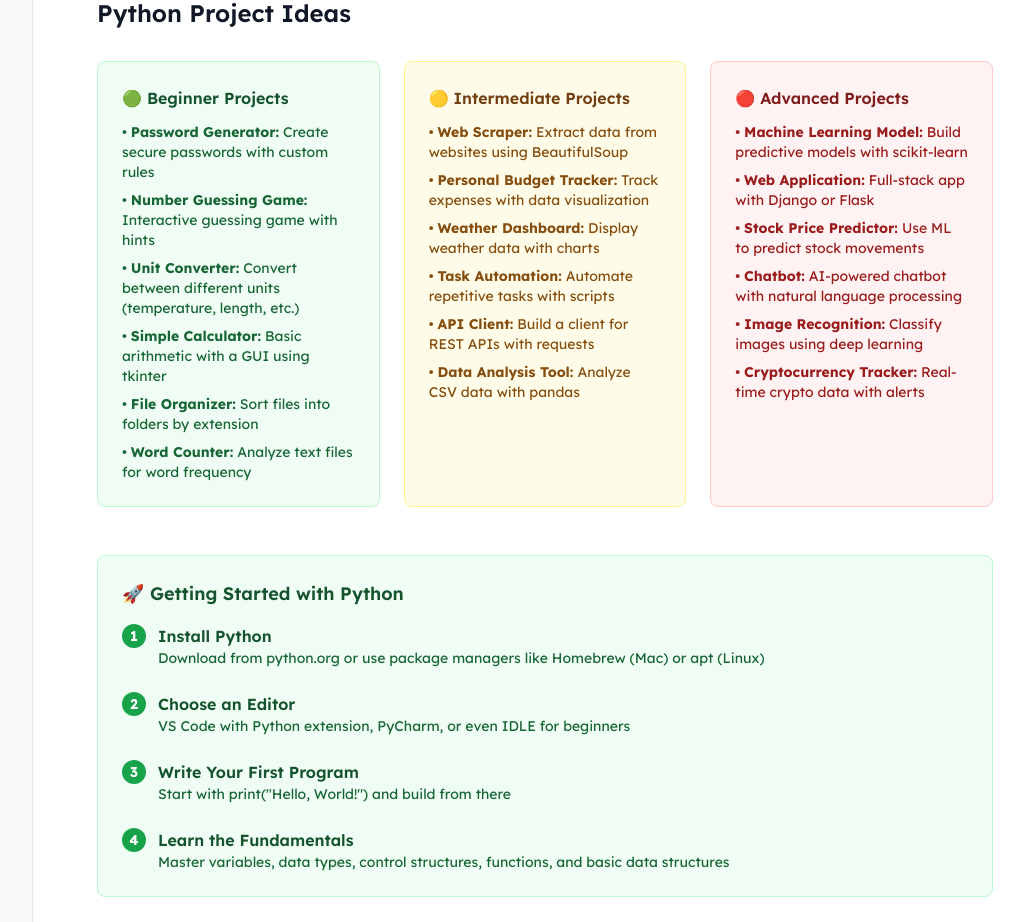
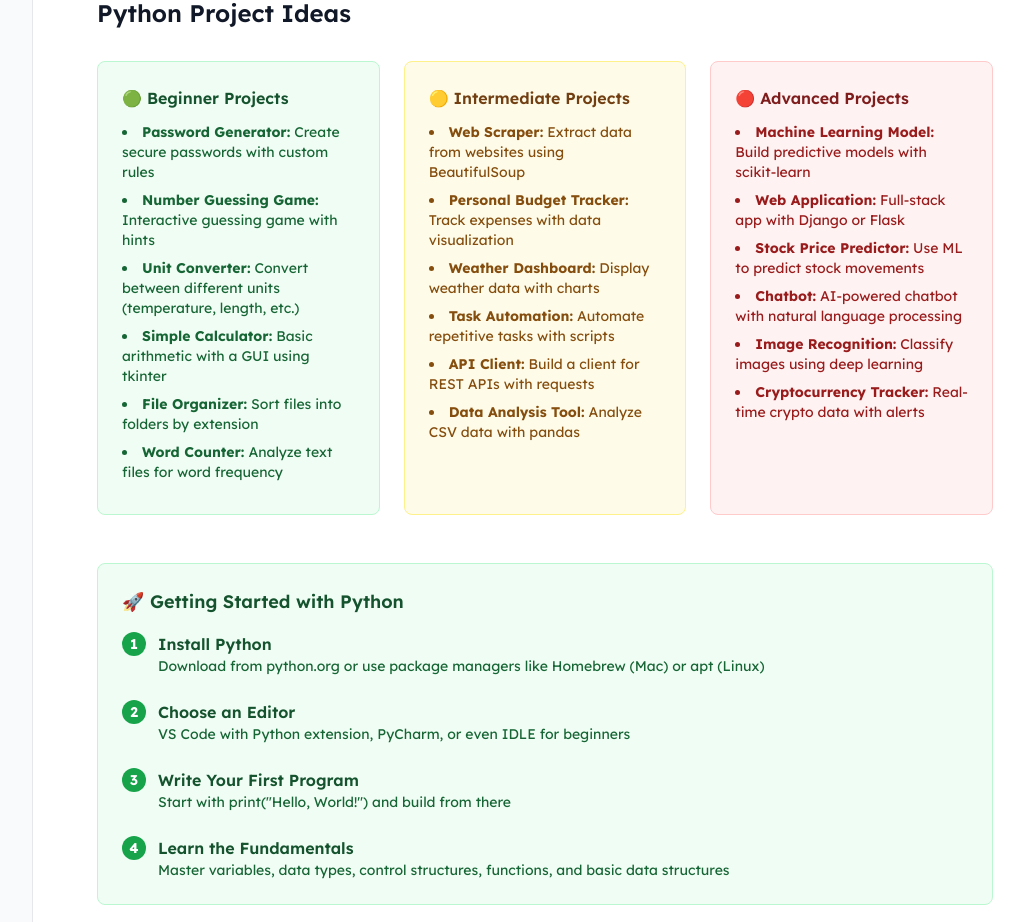
Before and after one commit to DudeThatsErin/OneNoteWiki, a Next.js app: page /languages/python in a window 1280 px wide. Shown: the part 3160-4082 px from the top of the page, without its empty margins (223-1247 px from the left). Built offline with nearby package versions, Linux system fonts and the light colour scheme.

Commit message:
Fixed dark mode a bit more.

```diff
--- a/src/app/languages/python/page.tsx
+++ b/src/app/languages/python/page.tsx
@@ -263,39 +263,39 @@ print(message)`}
           {/* Beginner Projects */}
           <div className="bg-green-50 dark:bg-green-900/20 p-6 rounded-lg border border-green-200 dark:border-green-800">
             <h3 className="font-semibold text-green-900 dark:text-green-100 mb-3">🟢 Beginner Projects</h3>
-            <ul className="flex flex-col gap-2 text-green-800 dark:text-green-200 text-sm">
-              <li>• <strong>Password Generator:</strong> Create secure passwords with custom rules</li>
-              <li>• <strong>Number Guessing Game:</strong> Interactive guessing game with hints</li>
-              <li>• <strong>Unit Converter:</strong> Convert between different units (temperature, length, etc.)</li>
-              <li>• <strong>Simple Calculator:</strong> Basic arithmetic with a GUI using tkinter</li>
-              <li>• <strong>File Organizer:</strong> Sort files into folders by extension</li>
-              <li>• <strong>Word Counter:</strong> Analyze text files for word frequency</li>
+            <ul className="list-disc list-inside text-green-800 dark:text-green-200 text-sm [&>li]:mb-2">
+              <li><strong>Password Generator:</strong> Create secure passwords with custom rules</li>
+              <li><strong>Number Guessing Game:</strong> Interactive guessing game with hints</li>
+              <li><strong>Unit Converter:</strong> Convert between different units (temperature, length, etc.)</li>
+              <li><strong>Simple Calculator:</strong> Basic arithmetic with a GUI using tkinter</li>
+              <li><strong>File Organizer:</strong> Sort files into folders by extension</li>
+              <li><strong>Word Counter:</strong> Analyze text files for word frequency</li>
             </ul>
           </div>
 
           {/* Intermediate Projects */}
           <div className="bg-yellow-50 dark:bg-yellow-900/20 p-6 rounded-lg border border-yellow-200 dark:border-yellow-800">
             <h3 className="font-semibold text-yellow-900 dark:text-yellow-100 mb-3">🟡 Intermediate Projects</h3>
-            <ul className="flex flex-col gap-2 text-yellow-800 dark:text-yellow-200 text-sm">
-              <li>• <strong>Web Scraper:</strong> Extract data from websites using BeautifulSoup</li>
-              <li>• <strong>Personal Budget Tracker:</strong> Track expenses with data visualization</li>
-              <li>• <strong>Weather Dashboard:</strong> Display weather data with charts</li>
-              <li>• <strong>Task Automation:</strong> Automate repetitive tasks with scripts</li>
-              <li>• <strong>API Client:</strong> Build a client for REST APIs with requests</li>
-              <li>• <strong>Data Analysis Tool:</strong> Analyze CSV data with pandas</li>
+            <ul className="list-disc list-inside text-yellow-800 dark:text-yellow-200 text-sm [&>li]:mb-2">
+              <li><strong>Web Scraper:</strong> Extract data from websites using BeautifulSoup</li>
+              <li><strong>Personal Budget Tracker:</strong> Track expenses with data visualization</li>
+              <li><strong>Weather Dashboard:</strong> Display weather data with charts</li>
+              <li><strong>Task Automation:</strong> Automate repetitive tasks with scripts</li>
+              <li><strong>API Client:</strong> Build a client for REST APIs with requests</li>
+              <li><strong>Data Analysis Tool:</strong> Analyze CSV data with pandas</li>
             </ul>
           </div>
 
           {/* Advanced Projects */}
           <div className="bg-red-50 dark:bg-red-900/20 p-6 rounded-lg border border-red-200 dark:border-red-800">
             <h3 className="font-semibold text-red-900 dark:text-red-100 mb-3">🔴 Advanced Projects</h3>
-            <ul className="flex flex-col gap-2 text-red-800 dark:text-red-200 text-sm">
-              <li>• <strong>Machine Learning Model:</strong> Build predictive models with scikit-learn</li>
-              <li>• <strong>Web Application:</strong> Full-stack app with Django or Flask</li>
-              <li>• <strong>Stock Price Predictor:</strong> Use ML to predict stock movements</li>
-              <li>• <strong>Chatbot:</strong> AI-powered chatbot with natural language processing</li>
-              <li>• <strong>Image Recognition:</strong> Classify images using deep learning</li>
-              <li>• <strong>Cryptocurrency Tracker:</strong> Real-time crypto data with alerts</li>
+            <ul className="list-disc list-inside text-red-800 dark:text-red-200 text-sm [&>li]:mb-2">
+              <li><strong>Machine Learning Model:</strong> Build predictive models with scikit-learn</li>
+              <li><strong>Web Application:</strong> Full-stack app with Django or Flask</li>
+              <li><strong>Stock Price Predictor:</strong> Use ML to predict stock movements</li>
+              <li><strong>Chatbot:</strong> AI-powered chatbot with natural language processing</li>
+              <li><strong>Image Recognition:</strong> Classify images using deep learning</li>
+              <li><strong>Cryptocurrency Tracker:</strong> Real-time crypto data with alerts</li>
             </ul>
           </div>
         </div>
```
